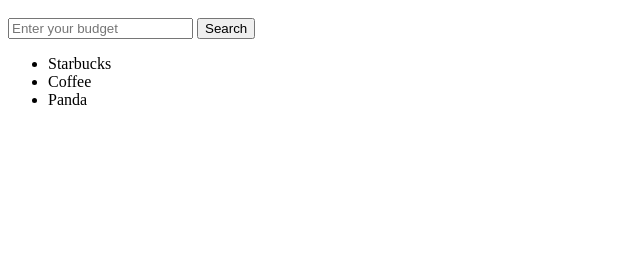
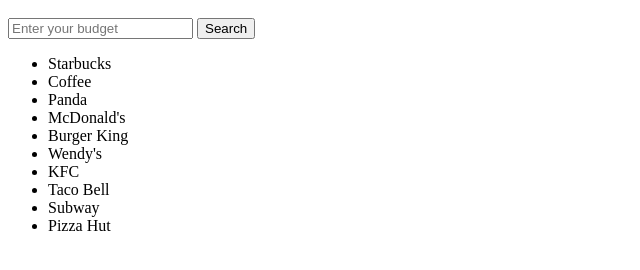
Before and after one commit to csupomona-cs480/budget-lunch-web-app, a plain HTML site: page index.html in a window 1280 px wide. Shown: the part 48-318 px from the top of the page, without its empty margins (0-640 px from the left). Drawn offline with Linux system fonts and the light colour scheme.

Commit message:
New food items have been added.

```diff
--- a/index.html
+++ b/index.html
@@ -11,6 +11,13 @@
                 <li>Starbucks</li>
                 <li>Coffee</li>
                 <li>Panda</li>
+                <li>McDonald's</li>
+                <li>Burger King</li>
+                <li>Wendy's</li>
+                <li>KFC</li>
+                <li>Taco Bell</li>
+                <li>Subway</li>
+                <li>Pizza Hut</li>
             </ul>
         </div>
     </body>
```
